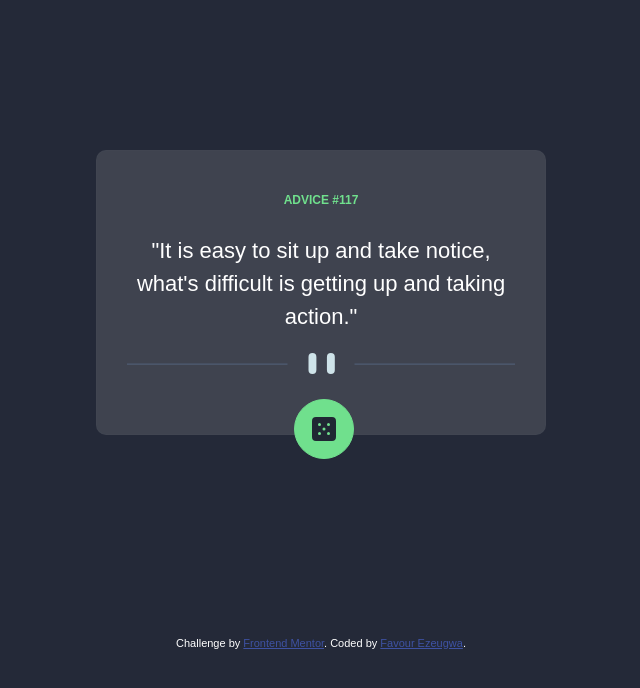
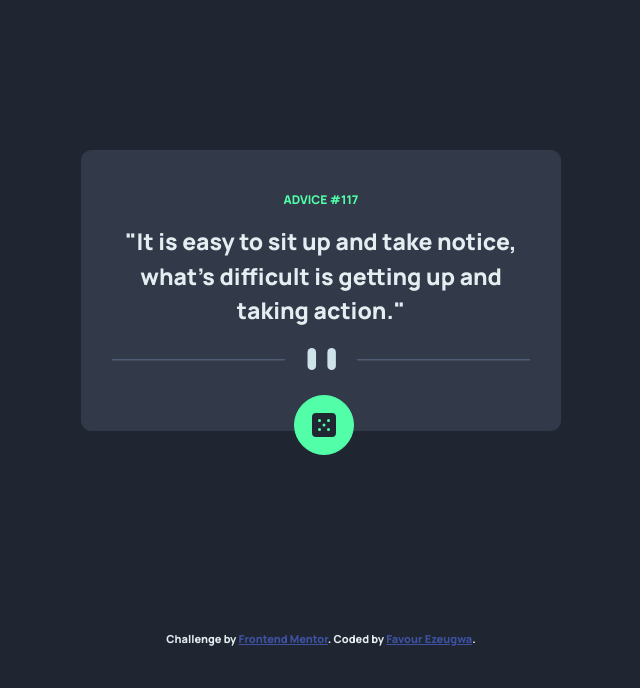
Before and after one commit to Favourezeugwa/Advice-generator-app, a plain HTML site: page index.html in a window 1280 px wide. Shown: the whole page, without its empty margins (319-959 px from the left). Drawn offline with Linux system fonts and the light colour scheme.

Commit message:
Modify style.css

```diff
--- a/style.css
+++ b/style.css
@@ -1,3 +1,4 @@
+@import url("https://fonts.googleapis.com/css2?family=Manrope:wght@800&display=swap");
 * {
   margin: 0;
   padding: 0;
@@ -5,20 +6,20 @@
 }
 
 body {
-  color: #fff;
-  background-color: rgb(36, 41, 56);
-  font-family: sans-serif;
+  color: hsl(193, 33%, 92%);
+  background-color: hsl(218, 23%, 16%);
+  font-family: "Manrope", sans-serif;
   line-height: 1.5;
 }
 
 h4 {
   font-size: 12px;
-  color: #70e08d;
+  color: hsl(150, 100%, 66%);
 }
 
 p {
-  font-size: 22px;
-  padding-top: 25px;
+  font-size: 23px;
+  padding-top: 15px;
   padding-bottom: 20px;
 }
 
@@ -27,30 +28,29 @@ p {
   display: flex;
   flex-direction: column;
   text-align: center;
-  margin: 100px auto;
-  padding: 40px 10px 60px 10px;
-  background-color: rgba(66, 70, 82, 0.918);
+  margin: 90px auto;
+  padding: 30px 10px 60px 10px;
+  background-color: hsl(217, 19%, 24%);
   width: 90%;
   max-width: 375px;
   border-radius: 10px;
-  border: 1px solid rgba(66, 70, 82, 0.918);
+  border: 1px solid hsl(217, 19%, 24%);
 }
 
 .dice-click {
   position: absolute;
   bottom: -25px;
   left: calc(50% - 31px);
-  background: #70e08d;
+  background: hsl(150, 100%, 66%);
   border-radius: 150%;
-  border: 1px solid #70e08d;
+  border: 1px solid hsl(150, 100%, 66%);
   width: 60px;
   height: 60px;
 }
 
 .dice-click:hover {
   cursor: pointer;
-  background-color: #7ff79f;
-  box-shadow: 0px 0px 20px 0px #7ff79f;
+  box-shadow: 0px 0px 20px 0px hsl(150, 100%, 66%);
 }
 
 .dice {
@@ -59,6 +59,7 @@ p {
 
 footer {
   padding-top: 70px;
+  padding-bottom: 5px;
   font-size: 11px;
   text-align: center;
 }
@@ -71,7 +72,7 @@ footer {
   .container {
     margin: 150px auto;
     padding: 40px 30px 60px 30px;
-    max-width: 450px;
+    max-width: 480px;
   }
 
   .dice-click {
```
